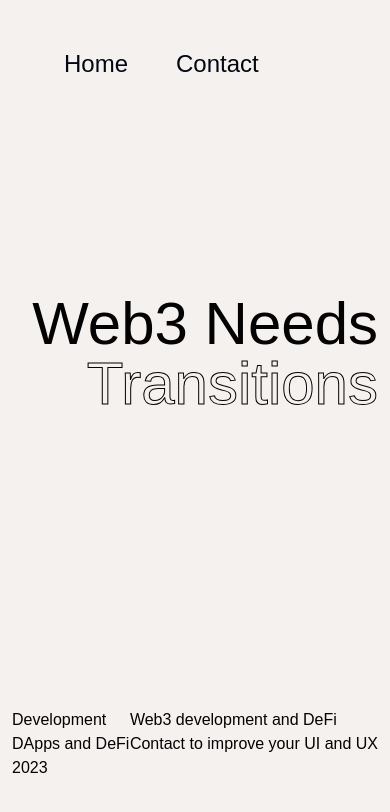
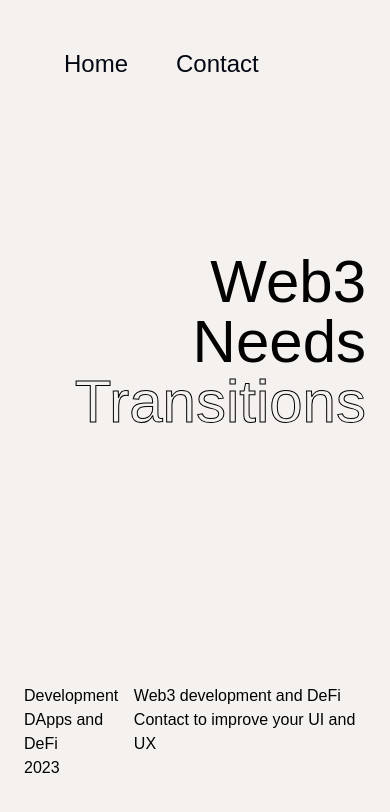
Before and after one commit to 0xWeb/page-transition-framer-motion, a Next.js app: page / in a window 390 px wide. Shown: the top 812 px of the page. Built offline with nearby package versions, Linux system fonts and the light colour scheme; a web font is replaced by a local one.

Commit message:
Full Responsive

```diff
--- a/pages/contact.jsx
+++ b/pages/contact.jsx
@@ -13,7 +13,7 @@ function page() {
             animate={{ y: '0%' }}
             transition={{ duration: 0.75, ease: 'easeOut' }}
             exit={{ opacity: 1 }}
-            className="text-[#092A20] absolute flex flex-col w-full h-screen bg-[#D9F7EE] pb-16 px-3 sm:px-12 lg:px-48">
+            className="text-[#092A20] absolute flex flex-col w-full h-screen bg-[#D9F7EE] pb-16 px-6 sm:px-12 lg:px-48">
             <Head>
                 <title>Contact Me</title>
                 <meta property="og:title" content="My page title" key="title" />
--- a/pages/index.js
+++ b/pages/index.js
@@ -20,7 +20,7 @@ export default function Home() {
         animate={{ y: '0%' }}
         transition={{ duration: 0.75, ease: 'easeOut' }}
         exit={{ opacity: 1 }}
-        className='text-[#030202] absolute flex flex-col w-full h-screen bg-[#F5F1EF] pb-16 px-3 sm:px-12 lg:px-48'
+        className='text-[#030202] absolute flex flex-col w-full h-screen bg-[#F5F1EF] pb-16 px-6 sm:px-12 lg:px-48'
       >
         <div className='h-screen  flex  justify-end items-center'>
           <HomeTitle />
```
